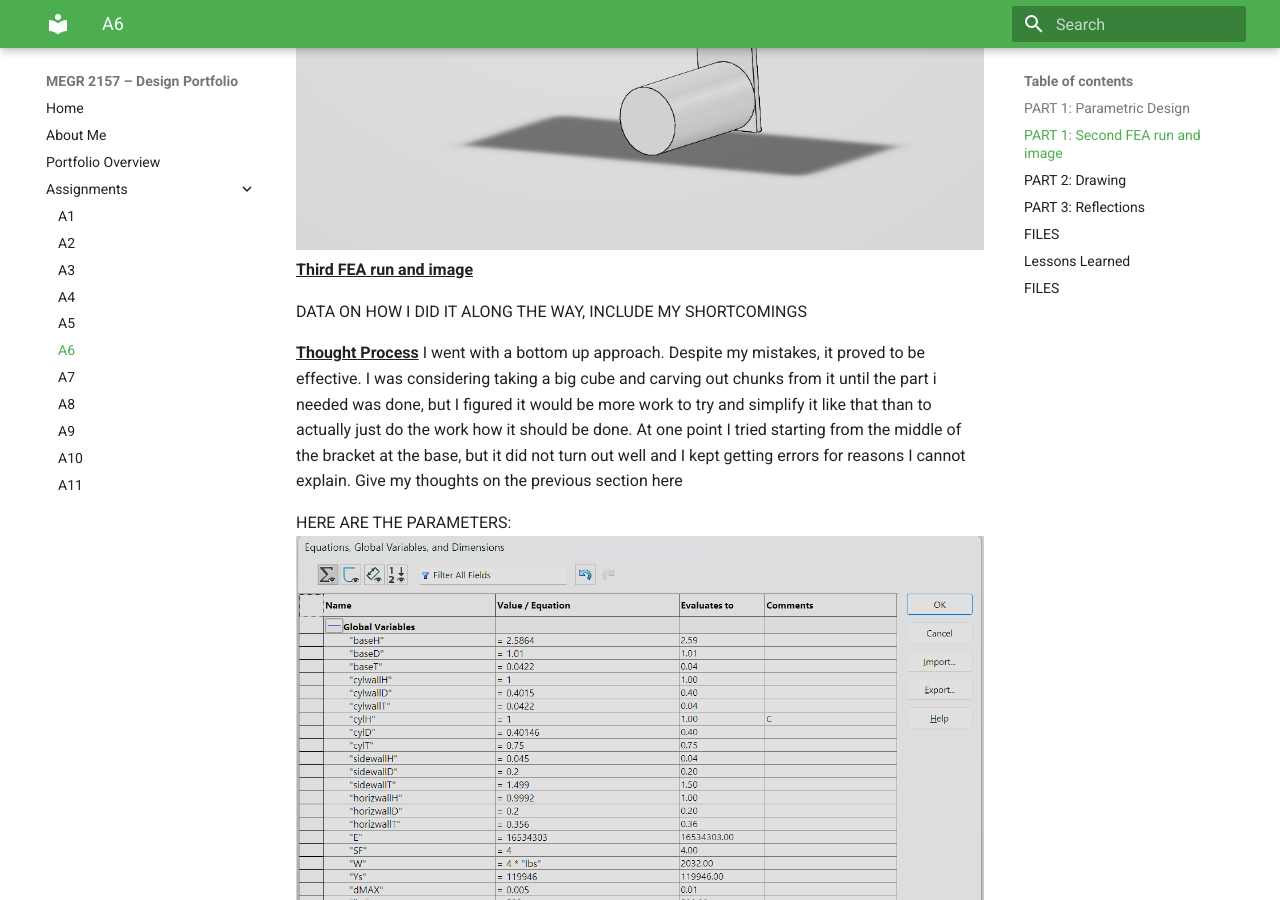
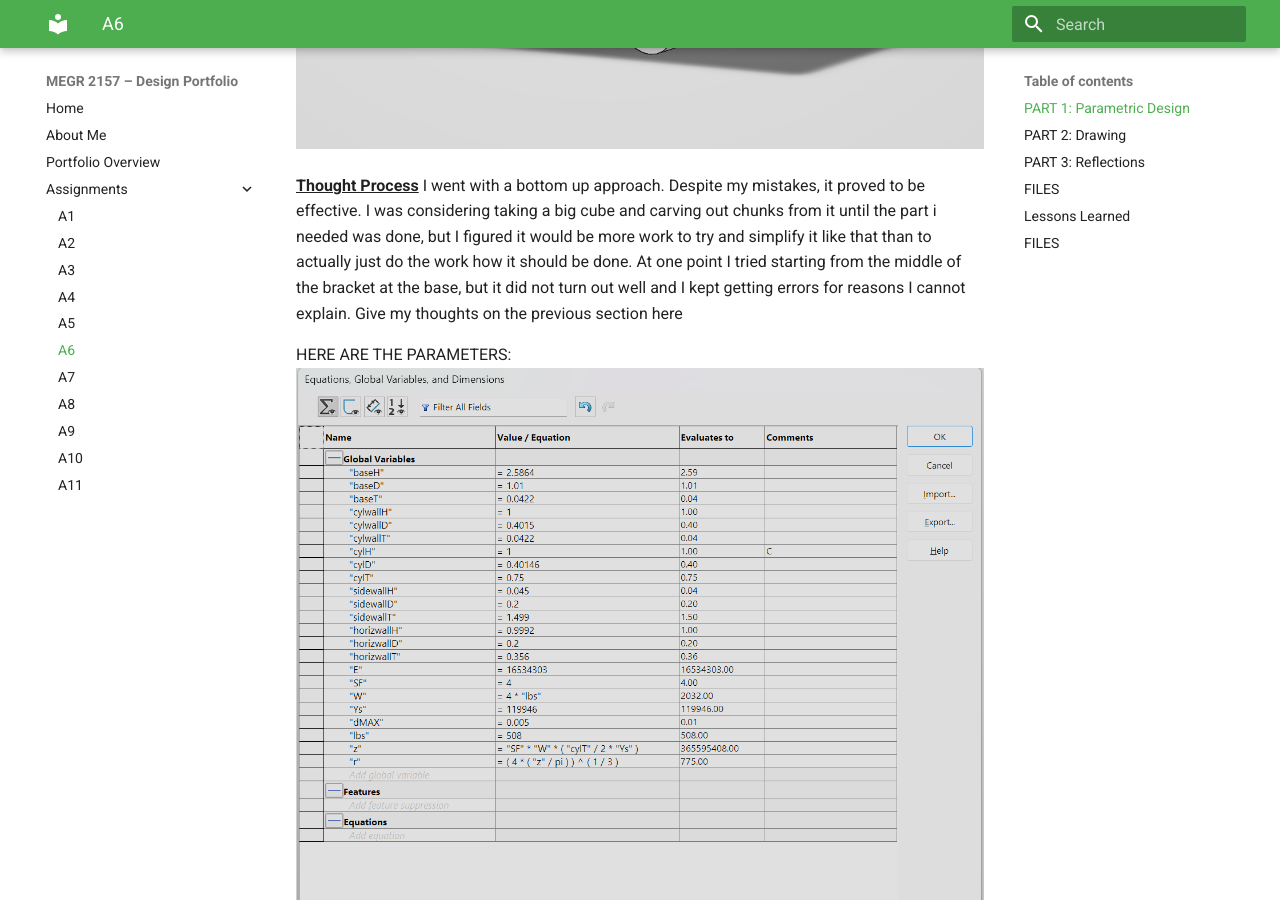
Before and after one commit to dadams78/design-projects-portfolio, an MkDocs documentation site: the page built from docs/assignments/A06/index.md, in a window 1280 px wide and 900 px high, scrolled down 5637 px. Built offline with MkDocs 1.6.1 and Material for MkDocs 9.7.7, drawn with Linux system fonts in a browser that asks for light colours; some of the changed text lies outside the part shown.

Commit message:
Update index.md

```diff
--- a/docs/assignments/A06/index.md
+++ b/docs/assignments/A06/index.md
@@ -1,14 +1,14 @@
 For this assignment we are parametrically designing the bracket that was dimensioned in the previous assignment to meet a maximum deflection of 0.005 inches per component. This was done by calculating the given stress and strength needed at various areas to give a thickness that is satisfactory to meet the requirement. Ultimately Stress was the limiting factor, so the dimensions given in the stress equations are what the current design will be using. Below are the given instructions on what the bracket was supposed to be designed around, which was a rigid T beam. For the design process, I chose Titanium (Ti-6Al-4V) to be the material of the bracket and will use the stress dimensions from the previous assignment for this one.
 
 **<u>The T Bracket Base</u>**
-**<u>First FEA run</u>**
+
 
 ![the intro thingie](intro.png)
-FEA data and image
+
 
 
 ## __PART 1:__ <u>Parametric Design</u>
-## __PART 1:__ <u>Second FEA run and image</u>
+
 
 
 **<u>Getting Started</u>**
@@ -36,9 +36,7 @@ Horizontal top walls were probably the easiest part of this design. just two cen
 
 Here is the final resulting design using Titanium.
 ![the intro thingie](7.png)
-**<u>Third FEA run and image</u>**
 
-DATA ON HOW I DID IT ALONG THE WAY, INCLUDE MY SHORTCOMINGS
 
 **<u>Thought Process</u>**
 I went with a bottom up approach. Despite my mistakes, it proved to be effective. I was considering taking a big cube and carving out chunks from it until the part i needed was done, but I figured it would be more work to try and simplify it like that than to actually just do the work how it should be done. At one point I tried starting from the middle of the bracket at the base, but it did not turn out well and I kept getting errors for reasons I cannot explain.
```
Also changed, not shown: other parts of docs/assignments/A06/index.md (+0 -4 lines).
